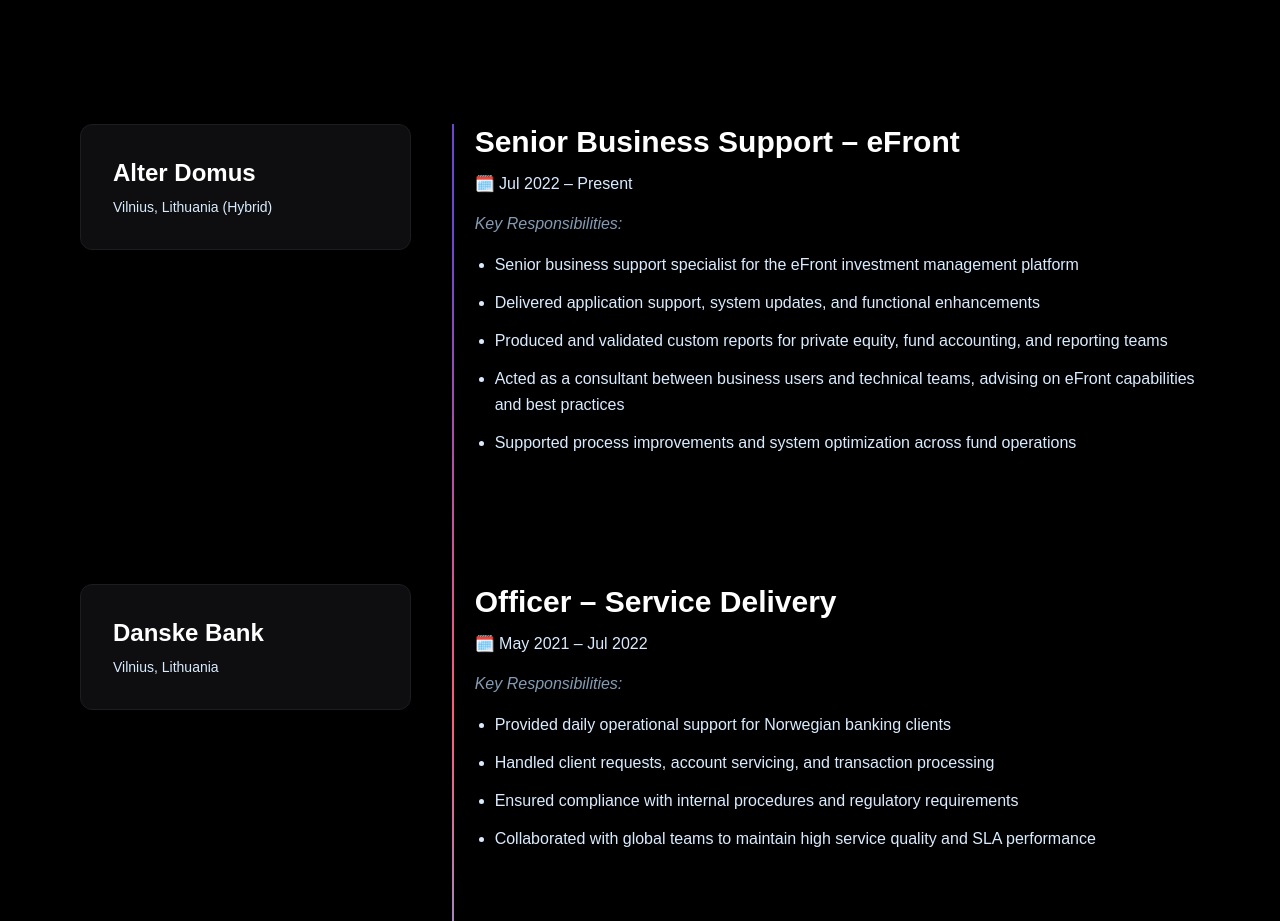
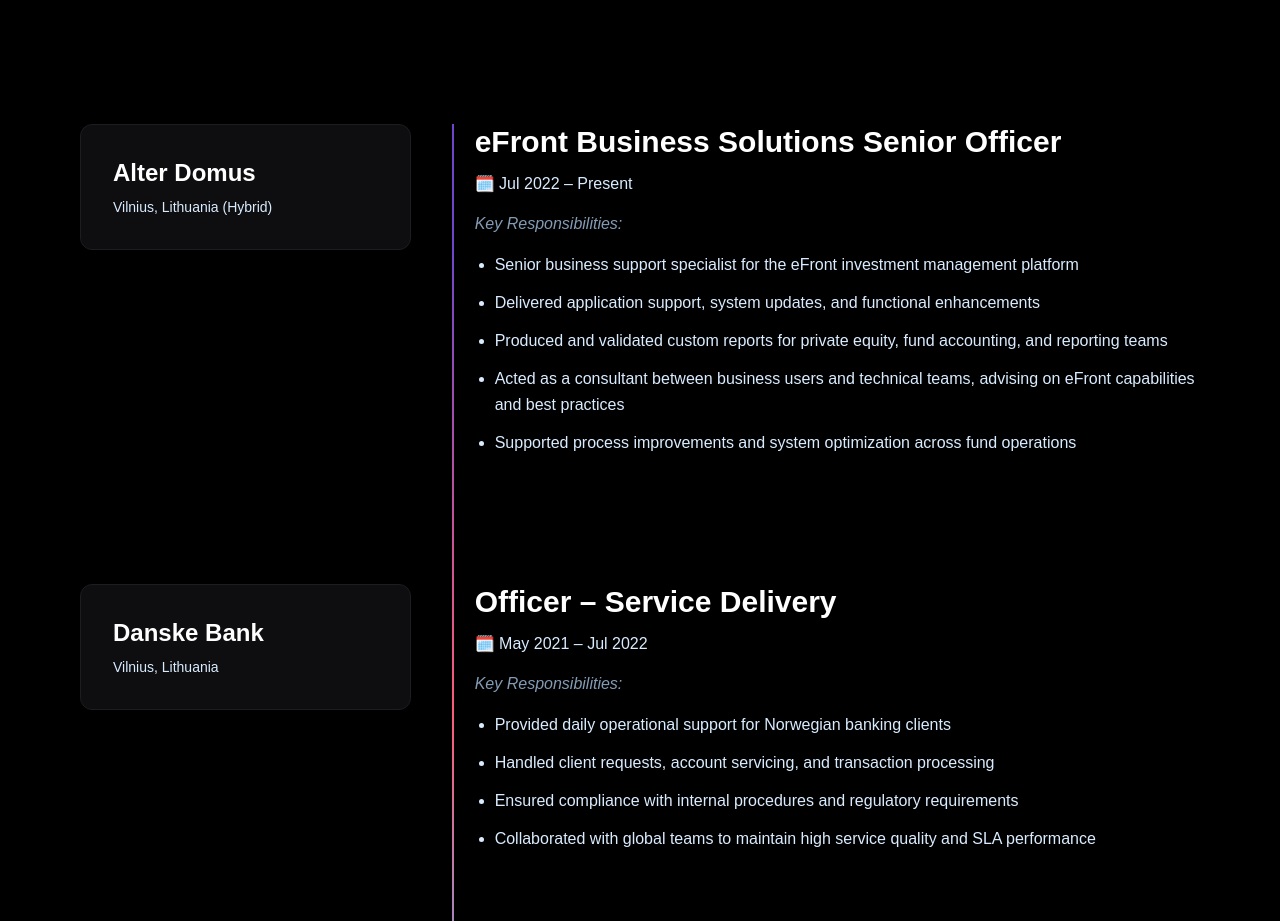
Before and after one commit to martynas-juska/portfolio-cv-dev, a React (Vite) app: page / in a window 1280 px wide. Shown: the part 4685-5606 px from the top of the page. Built offline with nearby package versions, Linux system fonts and the light colour scheme; a web font is replaced by a local one.

Commit message:
Update of constants

```diff
--- a/constants/index.js
+++ b/constants/index.js
@@ -53,7 +53,7 @@
 
 const expCards = [
   {
-    title: "Senior Business Support – eFront",
+    title: "eFront Business Solutions Senior Officer",
     company: "Alter Domus",
     date: "Jul 2022 – Present",
     location: "Vilnius, Lithuania (Hybrid)",
```
